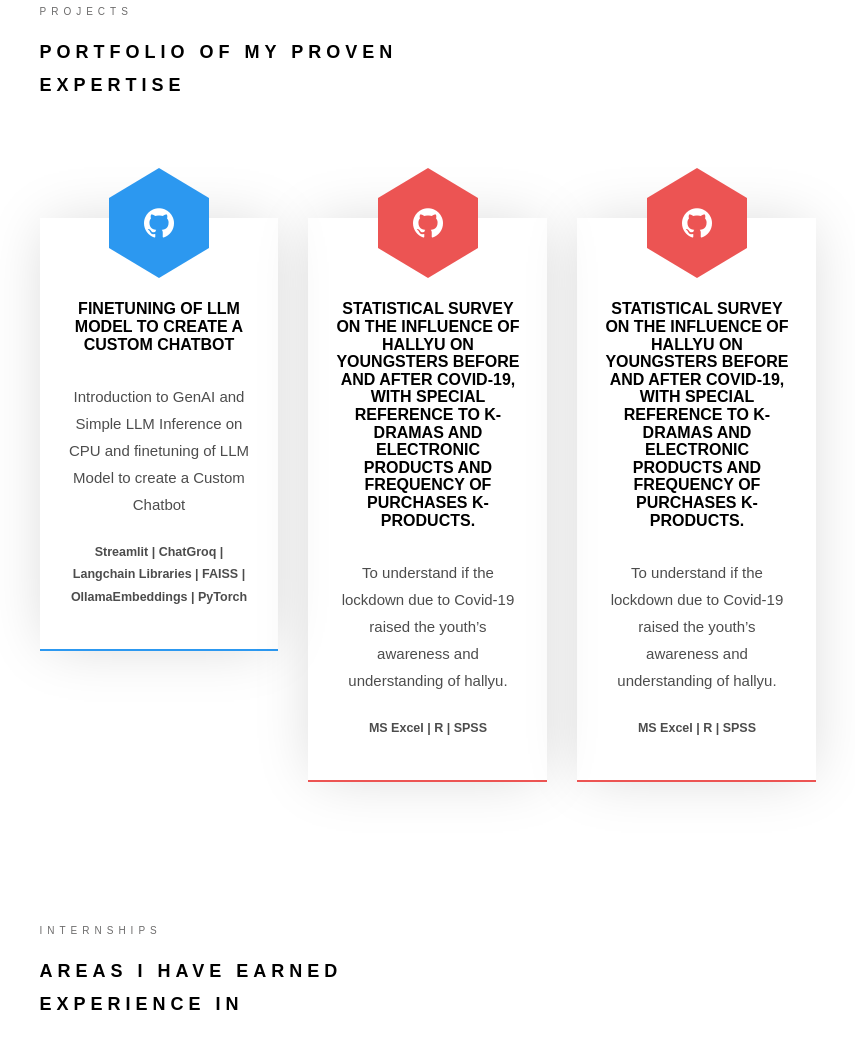
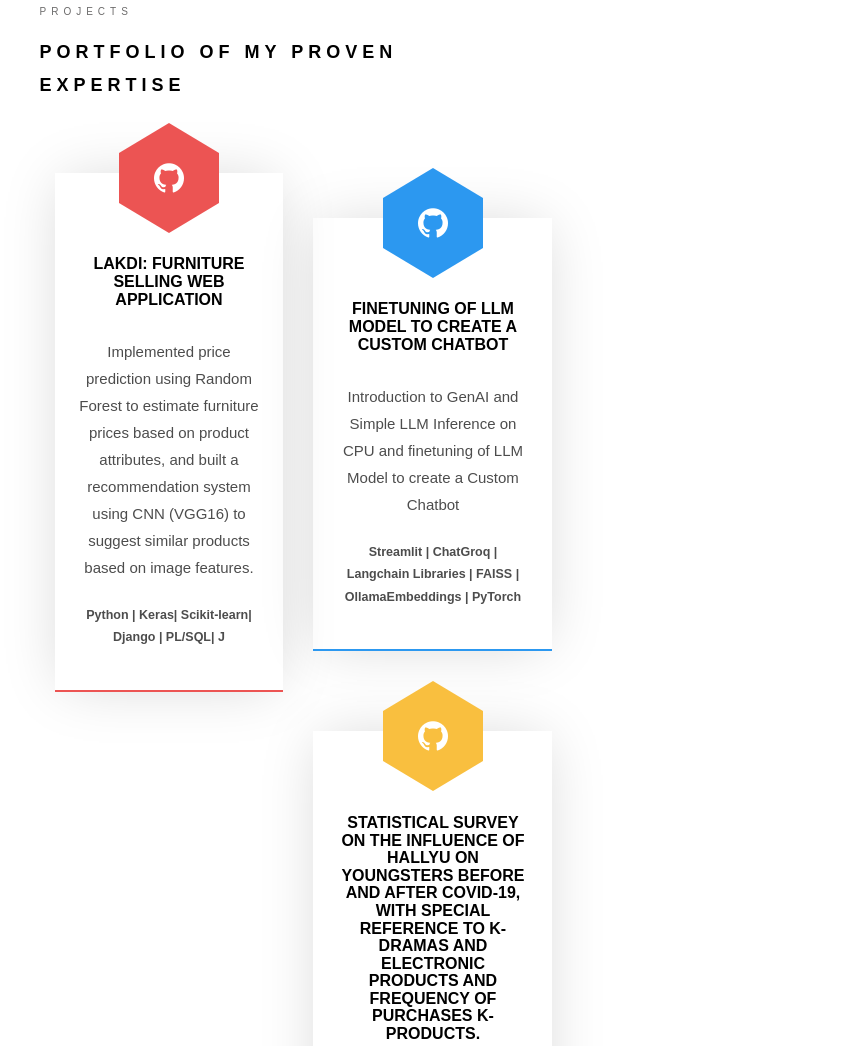
Before and after one commit to JANET-JOMY/Portfolio, a plain HTML site: page index.html in a window 1280 px wide. Shown: the part 2277-3323 px from the top of the page, without its empty margins (362-1217 px from the left). Drawn offline with Linux system fonts and the light colour scheme; a web font is replaced by a local one.

Commit message:
Update index.html

```diff
--- a/index.html
+++ b/index.html
@@ -421,6 +421,22 @@
 								<h2 class="colorlib-heading">Portfolio of My Proven Expertise</h2>
 							</div>
 						</div>
+						<div class="col-md-4 text-center animate-box">
+								<div class="services color-2">
+									<a href="https://github.com/RiyaBM" target="_blank">
+										<span class="icon">
+											<i class="icon-github"></i>
+										</span>
+									</a>
+									<div class="desc">
+										<!-- Edit content for your specialization -->
+										<h3>Lakdi: Furniture Selling Web Application</h3>
+										<p>Implemented price prediction using Random Forest to estimate furniture prices based on product attributes, and built a
+recommendation system using CNN (VGG16) to suggest similar products based on image features.</p>
+										<p id="project-tool">Python | Keras| Scikit-learn| Django | PL/SQL| J</p>
+									</div>
+								</div>
+							</div>
 						<div class="row row-pt-md">
 							<div class="col-md-4 text-center animate-box">
 								<div class="services color-1">
@@ -440,7 +456,7 @@
 
 							<!-- Remove this div if you have only one specialization -->
 							<div class="col-md-4 text-center animate-box">
-								<div class="services color-2">
+								<div class="services color-3">
 									<a href="https://github.com/RiyaBM" target="_blank">
 										<span class="icon">
 											<i class="icon-github"></i>
@@ -454,21 +470,7 @@
 									</div>
 								</div>
 							</div>
-							<div class="col-md-4 text-center animate-box">
-								<div class="services color-2">
-									<a href="https://github.com/RiyaBM" target="_blank">
-										<span class="icon">
-											<i class="icon-github"></i>
-										</span>
-									</a>
-									<div class="desc">
-										<!-- Edit content for your specialization -->
-										<h3>Statistical survey on the influence of hallyu on youngsters before and after Covid-19, with special reference to K-Dramas and Electronic Products and frequency of purchases K-products.</h3>
-										<p>To understand if the lockdown due to Covid-19 raised the youth’s awareness and understanding of hallyu.</p>
-										<p id="project-tool">MS Excel | R | SPSS</p>
-									</div>
-								</div>
-							</div>
+
 
 
 				</section>
```
